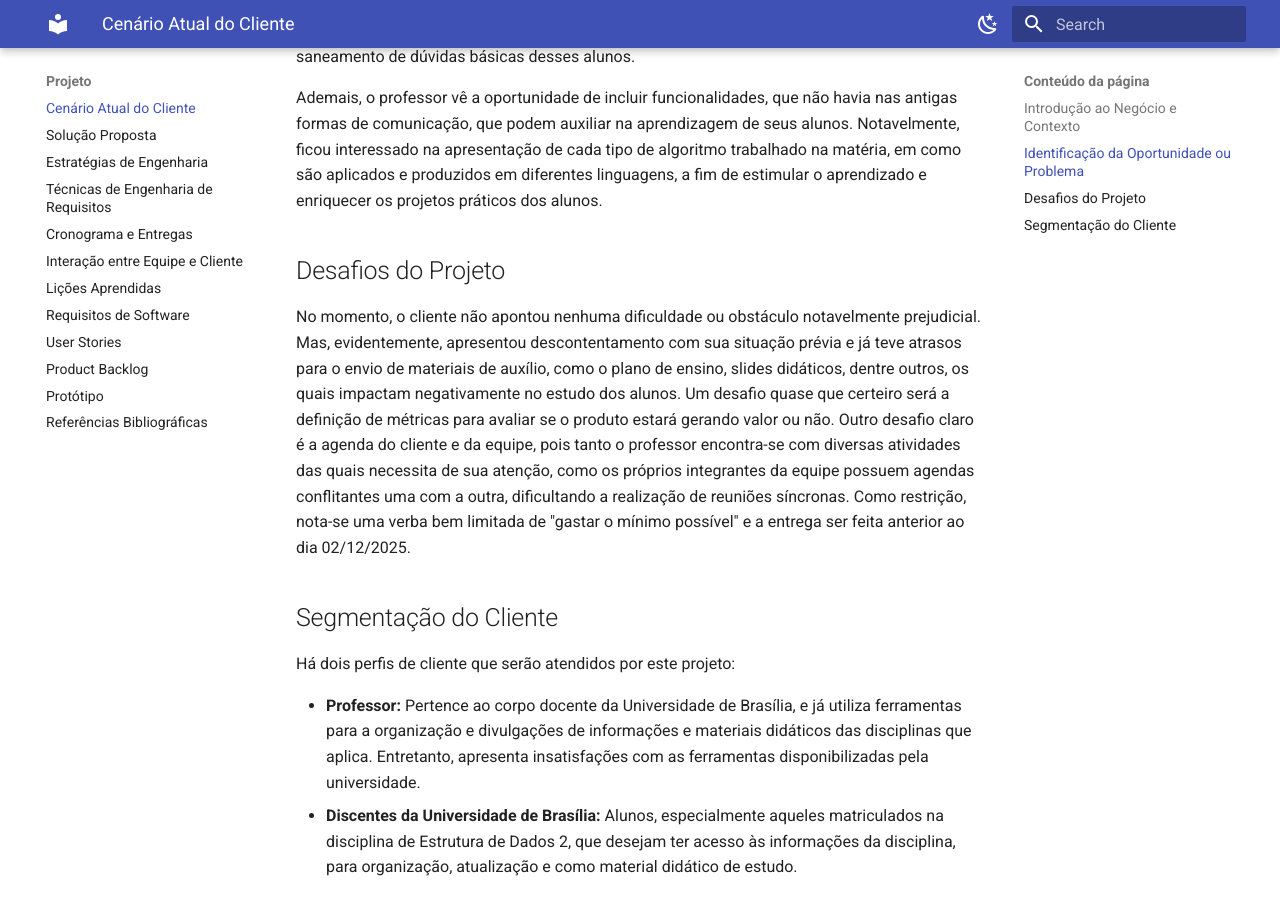
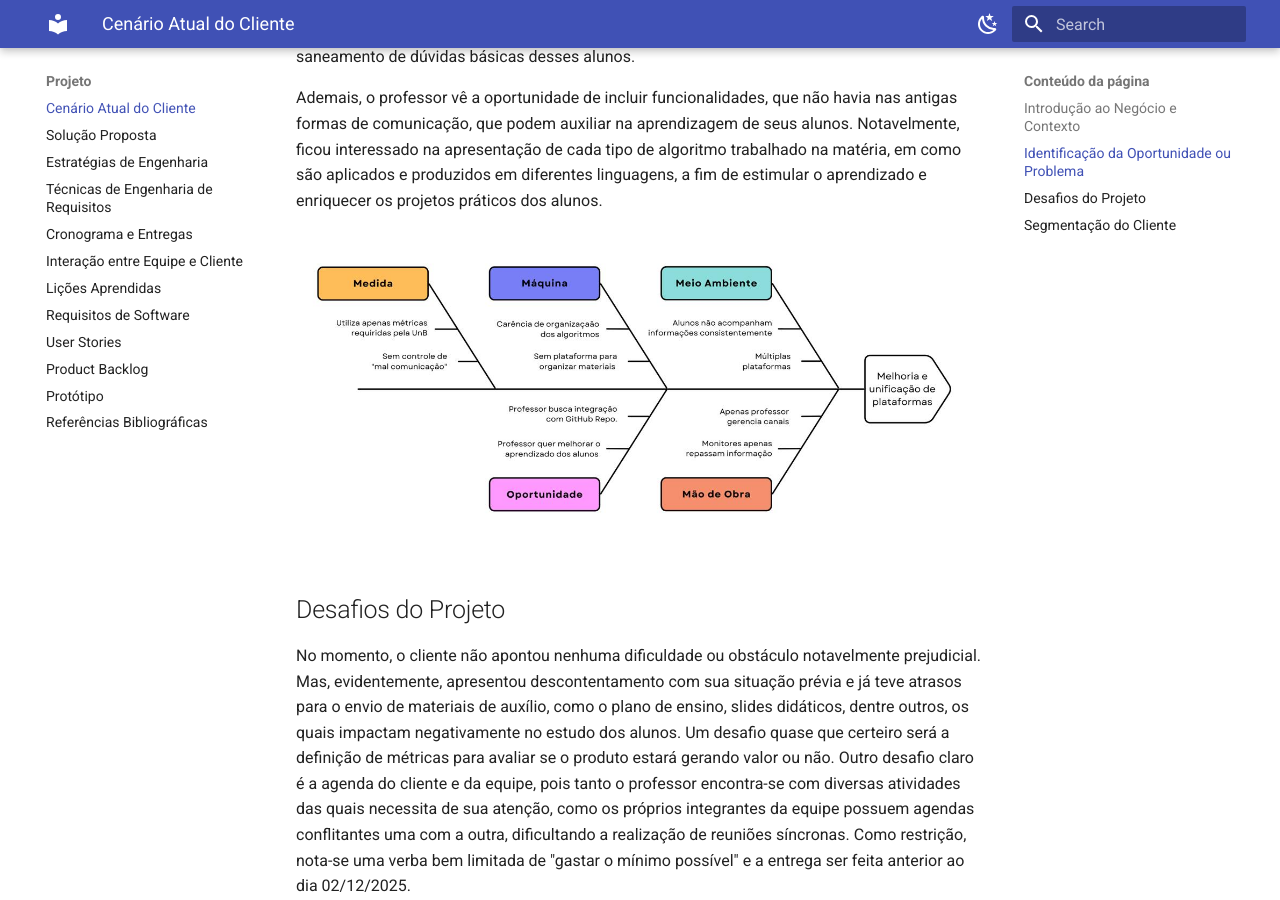
Before and after one commit to mdsreq-fga-unb/REQ-2025.2-T01-DataBuilders, an MkDocs documentation site: the page built from docs/visao_produto/cenario.md, in a window 1280 px wide and 900 px high, scrolled down 1260 px. Built offline with MkDocs 1.6.1 and Material for MkDocs 9.7.7, drawn with Linux system fonts in a browser that asks for light colours.

Commit message:
docs: added Ishikawa Diagram

```diff
--- a/docs/visao_produto/cenario.md
+++ b/docs/visao_produto/cenario.md
@@ -18,6 +18,8 @@ A necessidade desse projeto advém de dois caminhos. Recentemente, o professor p
 
 Ademais, o professor vê a oportunidade de incluir funcionalidades, que não havia nas antigas formas de comunicação, que podem auxiliar na aprendizagem de seus alunos. Notavelmente, ficou interessado na apresentação de cada tipo de algoritmo trabalhado na matéria, em como são aplicados e produzidos em diferentes linguagens, a fim de estimular o aprendizado e enriquecer os projetos práticos dos alunos.
 
+![Diagrama de Ishikawa](../assets/images/ishikawa.png)
+
 ## Desafios do Projeto
 
 No momento, o cliente não apontou nenhuma dificuldade ou obstáculo notavelmente prejudicial. Mas, evidentemente, apresentou descontentamento com sua situação prévia e já teve atrasos para o envio de materiais de auxílio, como o plano de ensino, slides didáticos, dentre outros, os quais impactam negativamente no estudo dos alunos. Um desafio quase que certeiro será a definição de métricas para avaliar se o produto estará gerando valor ou não. Outro desafio claro é a agenda do cliente e da equipe, pois tanto o professor encontra-se com diversas atividades das quais necessita de sua atenção, como os próprios integrantes da equipe possuem agendas conflitantes uma com a outra, dificultando a realização de reuniões síncronas. Como restrição, nota-se uma verba bem limitada de "gastar o mínimo possível" e a entrega ser feita anterior ao dia 02/12/2025.
```
Also changed, not shown: docs/assets/images/ishikawa.png (added).
